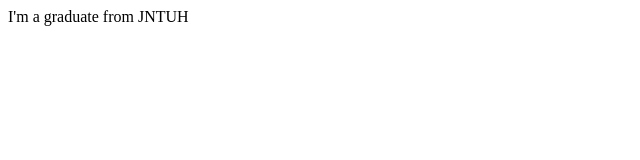
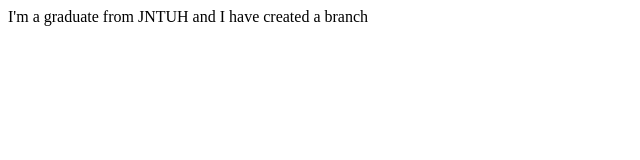
Before and after one commit to Manasa-43/Manasa-43, a plain HTML site: page index.html in a window 1280 px wide. Shown: the whole page, without its empty margins (0-640 px from the left). Drawn offline with Linux system fonts and the light colour scheme.

Commit message:
updated in a new branch

```diff
--- a/index.html
+++ b/index.html
@@ -7,6 +7,6 @@
     <title>Document</title>
 </head>
 <body>
-    I'm a graduate from JNTUH
+    I'm a graduate from JNTUH and I have created a branch
 </body>
 </html>
```
